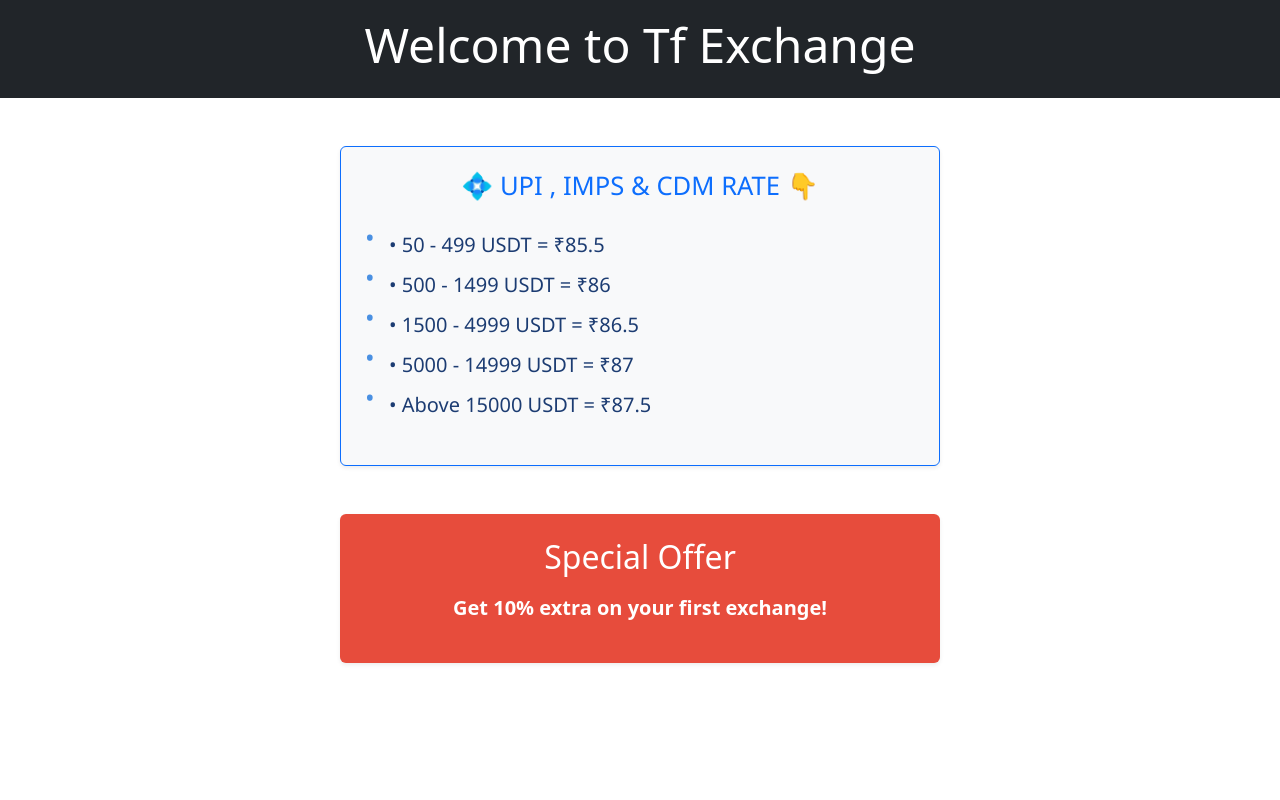
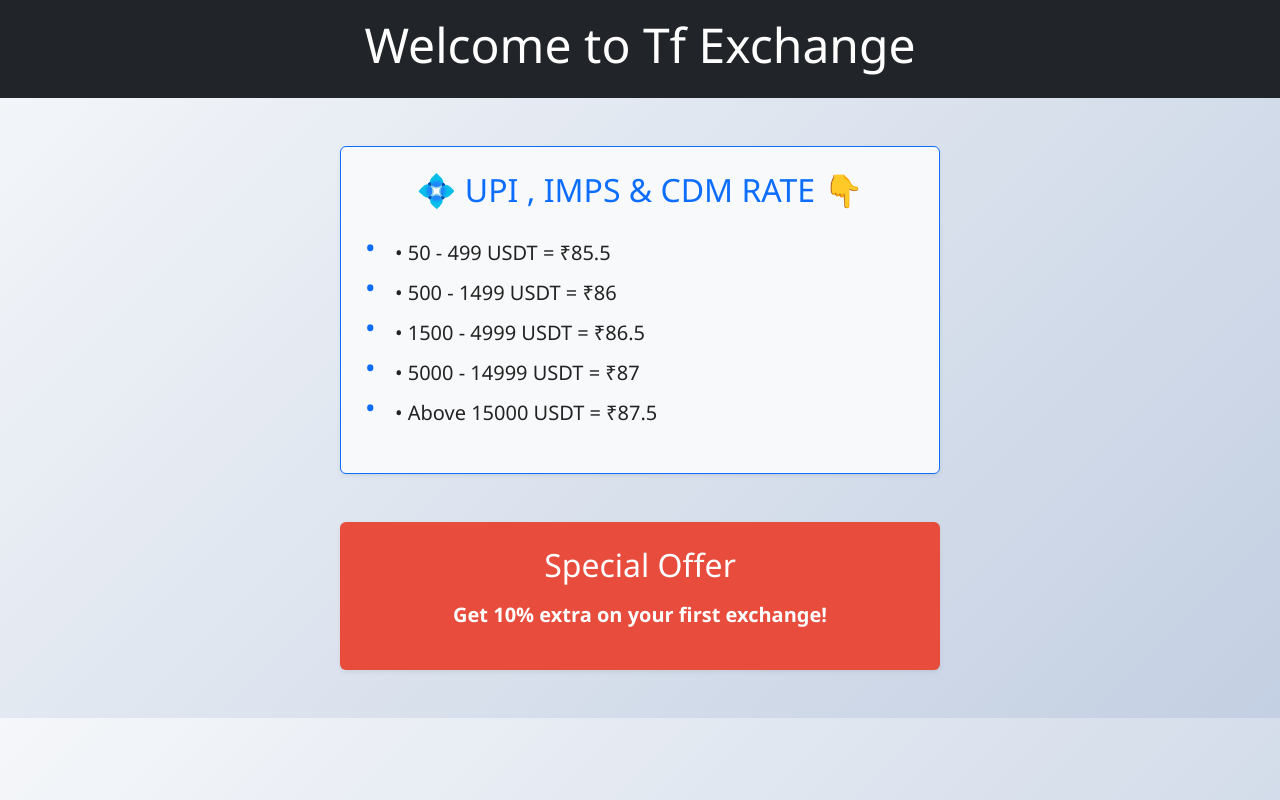
Before and after one commit to aakash07l/Tf-Exchange-, a plain HTML site: page index.html in a window 1280 px wide. Drawn offline with nearby package versions, Linux system fonts and the light colour scheme.

Commit message:
Update style.css

```diff
--- a/style.css
+++ b/style.css
@@ -1,38 +1,19 @@
-#rate-box {
-    max-width: 550px;
-    margin: 30px auto;
-    background: #f0f9ff;
-    border: 2px solid #4a90e2;
-    border-radius: 15px;
-    padding: 25px 35px;
-    box-shadow: 0 8px 18px rgba(74, 144, 226, 0.3);
+body {
+  background: linear-gradient(135deg, #f5f7fa 0%, #c3cfe2 100%);
+  color: #222;
   font-family: 'Segoe UI', Tahoma, Geneva, Verdana, sans-serif;
-    color: #1c3c72;
-}
-
-#rate-box h2 {
-    font-size: 1.6rem;
-    margin-bottom: 18px;
-    text-align: center;
-}
-
-#rate-box ul {
-    list-style: none;
-    padding: 0;
-    font-size: 1.25rem;
-    line-height: 2.2;
 }
 
 #rate-box ul li {
-    padding-left: 24px;
   position: relative;
+  padding-left: 1.5em;
 }
 
 #rate-box ul li::before {
   content: '•';
   position: absolute;
   left: 0;
-    color: #4a90e2;
-    font-size: 1.6rem;
+  color: #0d6efd; /* Bootstrap primary */
+  font-size: 1.4em;
   line-height: 1;
 }
```
Lines whose indentation alone changed are shown as unchanged.
